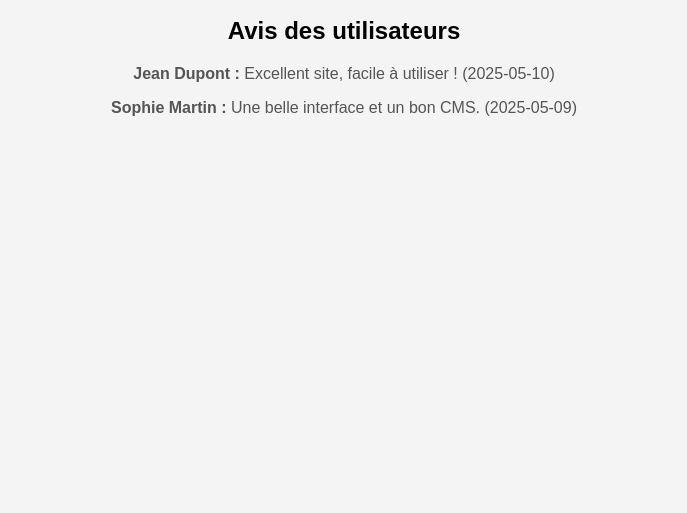
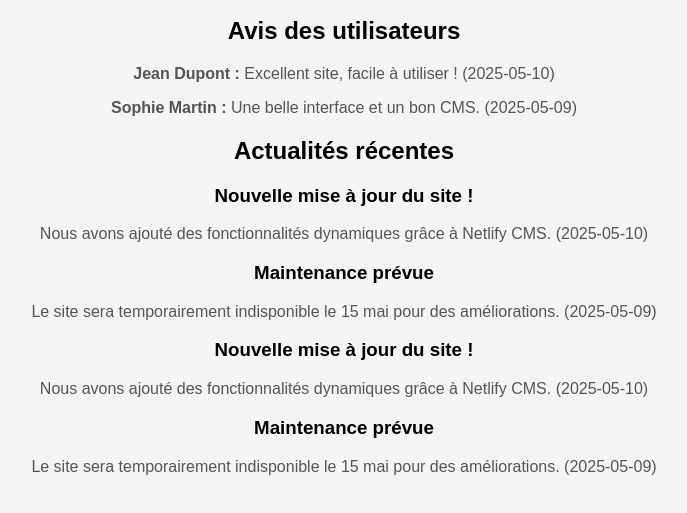
Before and after one commit to ParfaitEGT/serviceepgt, a plain HTML site: page index.html in a window 1280 px wide. Shown: the part 101-614 px from the top of the page, without its empty margins (296-983 px from the left). Drawn offline with Linux system fonts and the light colour scheme.

Commit message:
Add files via upload

```diff
--- a/index.html
+++ b/index.html
@@ -39,5 +39,8 @@
     })
     .catch(error => console.error("Erreur lors du chargement des actualités :", error));
 </script>
+<div id="actu-liste">
+    <h2>Actualités récentes</h2>
+</div>
 </body>
 </html>
--- a/script.js
+++ b/script.js
@@ -1,3 +1,21 @@
 document.addEventListener("DOMContentLoaded", function () {
     console.log("Le site est chargé !");
+
+    fetch('content/actualites.json')
+        .then(response => response.json())
+        .then(data => {
+            const actuContainer = document.getElementById("actu-liste");
+
+            // Vérifie que la div existe avant d'ajouter des éléments
+            if (actuContainer) {
+                data.forEach(actu => {
+                    const actuElement = document.createElement("div");
+                    actuElement.innerHTML = `<h3>${actu.titre}</h3><p>${actu.contenu} (${actu.date})</p>`;
+                    actuContainer.appendChild(actuElement);
+                });
+            } else {
+                console.error("Erreur : élément 'actu-liste' introuvable.");
+            }
+        })
+        .catch(error => console.error("Erreur lors du chargement des actualités :", error));
 });
```
